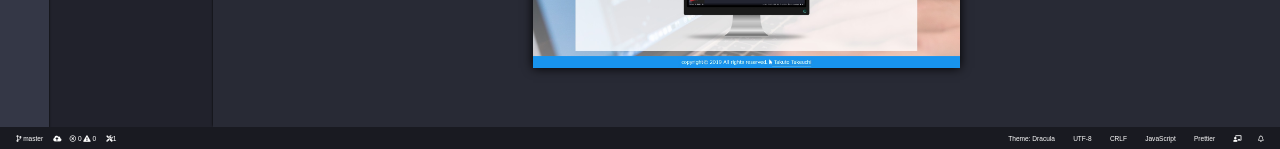
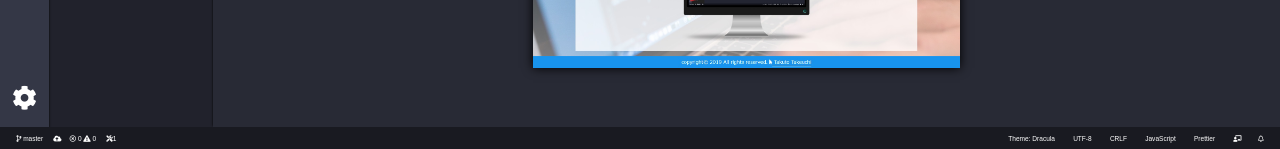
Before and after one commit to taku-hu/portfolio-site, a Vue app: page /works in a window 1280 px wide. Shown: the part 648-797 px from the top of the page. Built offline with nearby package versions, Linux system fonts and the light colour scheme; what vue-sweetalert2 would draw is missing.

Commit message:
fix: レイアウトを微修正

```diff
--- a/src/App.vue
+++ b/src/App.vue
@@ -85,7 +85,6 @@ body {
 a {
   color: #fff;
   text-decoration: none;
-  cursor: pointer;
 }
 #app {
   width: 100%;
@@ -145,6 +144,7 @@ a {
     width: 100%;
     height: calc(100% - 2.5rem);
     background-color: #282A35;
+    overflow-y: scroll;
     &--theme-changed {
       background-color: #1e1e1e;
     }
--- a/src/components/Leftbar.vue
+++ b/src/components/Leftbar.vue
@@ -100,14 +100,17 @@ export default {
     left: 0;
     bottom: 0;
     cursor: pointer;
-    animation: flashing 1s linear  alternate infinite;
+    animation: flashing 1.5s linear alternate infinite;
   }
 }
 
 //点滅アニメーション
 @keyframes flashing {
   0% {
-    opacity: 0;
+    opacity: 1;
+  }
+  50% {
+    opacity: 0
   }
   100% {
     opacity: 1;
--- a/src/views/Works.vue
+++ b/src/views/Works.vue
@@ -83,7 +83,6 @@ export default {
   width: 100%;
   height: 100%;
   text-align: center;
-  overflow-y: scroll;
   .work {
     width: 40%;
     &__name {
@@ -147,6 +146,7 @@ export default {
   }
 } //.works
 
+//メディアクエリ
 @include media-query($bp-tablet) {
   .works {
     @include center-styling;
```
